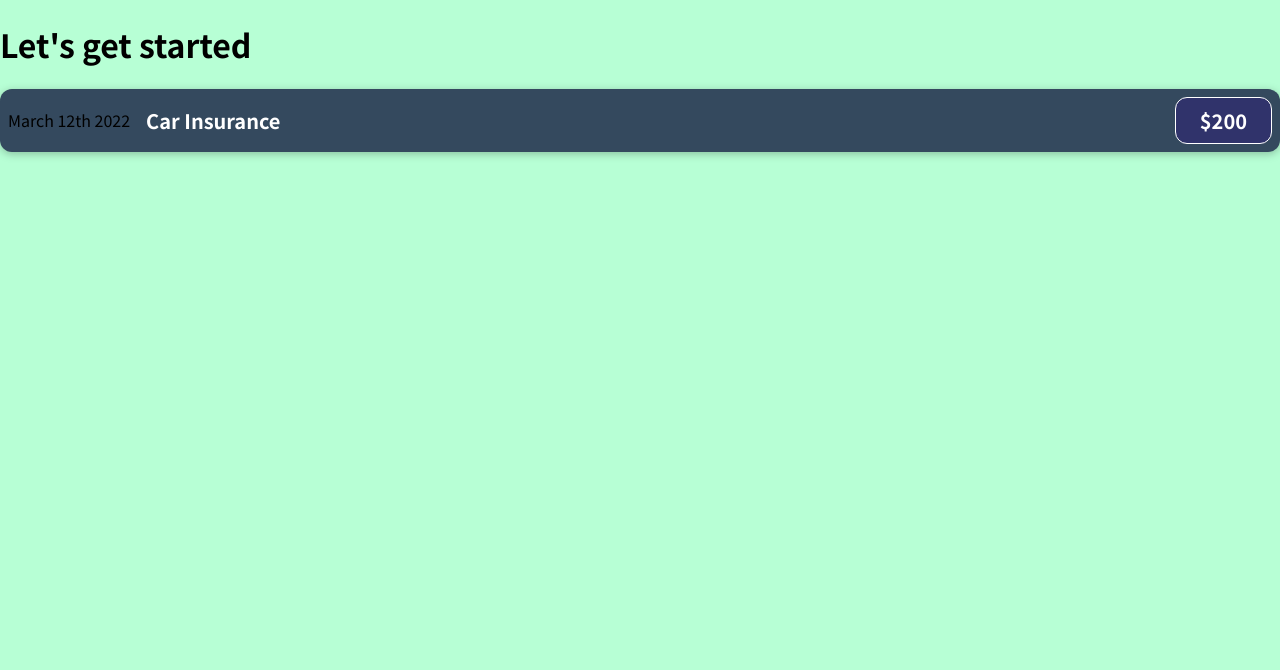
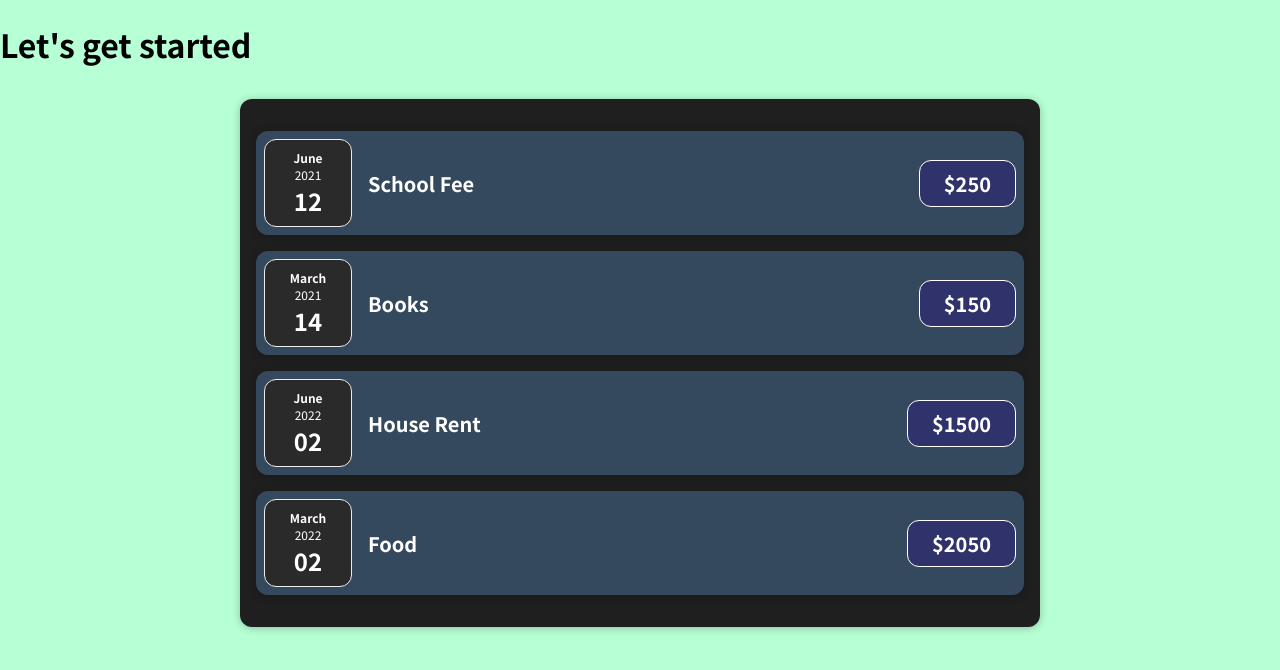
Before and after one commit to gyawali9/expense-tracker-react, a React (Create React App) app: page / in a window 1280 px wide. Shown: the top 670 px of the page. Built offline with nearby package versions, Linux system fonts and the light colour scheme.

Commit message:
Nested components and code organized

```diff
--- a/src/App.js
+++ b/src/App.js
@@ -1,11 +1,19 @@
 import React from 'react'
-import ExpenseItem from './components/ExpenseItem'
+import Expenses from './components/Expenses/Expenses'
 
 const App = () => {
+
+  let expenses = [
+    {id: 'e1', title: 'School Fee', amount: 250,  date: new Date(2021, 5, 12)},
+    {id: 'e2', title: 'Books', amount: 150,  date: new Date(2021, 2, 14)},
+    {id: 'e3', title: 'House Rent', amount: 1500,  date: new Date(2022, 5, 2)},
+    {id: 'e4', title: 'Food', amount: 2050,  date: new Date(2022, 2, 2)},
+  ];
+
   return (
     <>
       <h1>Let's get started</h1>
-    <ExpenseItem/>
+      <Expenses item={expenses}/>
     </>
   )
 }
--- a/src/components/ExpenseItem.js
+++ /dev/null
@@ -1,16 +0,0 @@
-import React from 'react'
-import './ExpenseItem.css'
-
-const ExpenseItem = () => {
-  return (
-    <div className='expense-item'>
-        <div>March 12th 2022</div>
-        <div className='expense-item__description'>
-            <h2>Car Insurance</h2>
-            <div className='expense-item__price'>$200</div>
-        </div>
-    </div>
-  )
-}
-
-export default ExpenseItem
--- /dev/null
+++ b/src/components/Expenses/ExpenseDate.css
@@ -0,0 +1,26 @@
+.expense-date{
+    display: flex;
+    flex-direction: column;
+    width: 5.5rem;
+    height: 5.5rem;
+    border: 1px solid #ececec;
+    background-color: #2a2a2a;
+    color: white;
+    border-radius: 12px;
+    align-items: center;
+    justify-content: center;
+}
+
+.expense-date__month{
+    font-size: 0.75rem;
+    font-weight: bold;
+}
+
+.expense-date__year{
+    font-size: 0.75rem;
+}
+
+.expense-date__day{
+    font-size: 1.5rem;
+    font-weight: bold;
+}
--- /dev/null
+++ b/src/components/Expenses/ExpenseDate.js
@@ -0,0 +1,16 @@
+import React from 'react'
+import './ExpenseDate.css'
+const ExpenseDate = (props) => {
+    const year = props.date.getFullYear();
+    const month = props.date.toLocaleString('en-US',{month:'long'});
+    const day = props.date.toLocaleString('en-US',{day:'2-digit'});
+  return (
+    <div className="expense-date">
+        <div className='expense-date__month'>{month}</div>
+        <div className="expense-date__year">{year}</div>
+        <div className="expense-date__day">{day}</div>
+    </div>
+  )
+}
+
+export default ExpenseDate
--- a/src/components/ExpenseItem.css
+++ b/src/components/Expenses/ExpenseItem.css
@@ -2,10 +2,8 @@
     display: flex;
     justify-content: space-between;
     align-items: center;
-    box-shadow: 0 2px 8px rgba(0,0,0,0.25);
     padding: 0.5rem;
     margin: 1rem 0;
-    border-radius: 12px;
     background-color: #34495e;
 }
 .expense-item__description{
--- /dev/null
+++ b/src/components/Expenses/ExpenseItem.js
@@ -0,0 +1,20 @@
+import React from 'react'
+import ExpenseDate from './ExpenseDate'
+import Card from '../UI/Card'
+import './ExpenseItem.css'
+
+const ExpenseItem = (props) => {
+
+
+  return (
+    <Card className='expense-item'>
+        <ExpenseDate date={props.date} />
+        <div className='expense-item__description'>
+            <h2>{props.title}</h2>
+            <div className='expense-item__price'>${props.amount}</div>
+        </div>
+    </Card>
+  )
+}
+
+export default ExpenseItem
--- /dev/null
+++ b/src/components/Expenses/Expenses.css
@@ -0,0 +1,7 @@
+.expenses{
+    padding: 1rem;
+    background-color: rgba(31,31,31);
+    margin: 2rem auto;
+    width: 50rem;
+    max-width: 95%;
+}
--- /dev/null
+++ b/src/components/Expenses/Expenses.js
@@ -0,0 +1,22 @@
+import React from 'react'
+import Card from '../UI/Card'
+import ExpenseItem from './ExpenseItem'
+import './Expenses.css'
+const Expenses = (props) => {
+  return (
+    <Card className="expenses">
+
+        <ExpenseItem date={props.item[0].date} title={props.item[0].title} amount={props.item[0].amount} />
+
+        <ExpenseItem date={props.item[1].date} title={props.item[1].title} amount={props.item[1].amount} />
+
+        <ExpenseItem date={props.item[2].date} title={props.item[2].title} amount={props.item[2].amount} />
+
+        <ExpenseItem date={props.item[3].date} title={props.item[3].title} amount={props.item[3].amount} />
+
+
+    </Card>
+  )
+}
+
+export default Expenses
--- /dev/null
+++ b/src/components/UI/Card.css
@@ -0,0 +1,4 @@
+.card{
+    border-radius: 12px;
+    box-shadow: 0 1px 8px rgba(0,0,0,0.25);
+}
--- /dev/null
+++ b/src/components/UI/Card.js
@@ -0,0 +1,10 @@
+import React from 'react'
+import './Card.css'
+const Card = (props) => {
+    const classes = 'card ' + props.className
+  return (
+    <div className={classes}>{props.children}</div>
+  )
+}
+
+export default Card
```
